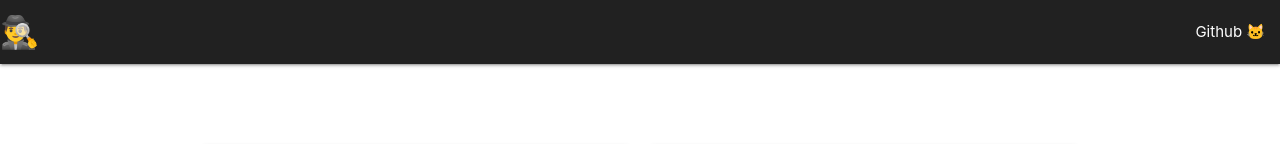
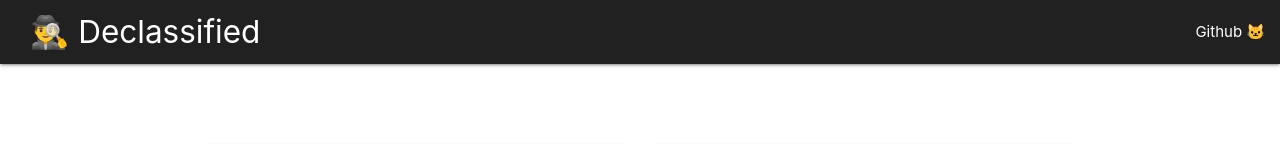
Before and after one commit to henrypalacios/x_files, a plain HTML site: page web/index.html in a window 1280 px wide. Shown: the top 144 px of the page. Drawn offline with nearby package versions, Linux system fonts and the light colour scheme; grey boxes are pictures that could not be loaded.

```diff
--- a/web/index.html
+++ b/web/index.html
@@ -12,7 +12,7 @@
     <header>
         <nav>
             <div class="nav-wrapper grey darken-4">
-                <a href="#" class="brand-logo">🕵‍♂️</a>
+                <a style='margin-left: 2rem;' href="#" class="brand-logo">🕵‍♂️ Declassified</a>
                 <ul id="nav-mobile" class="right hide-on-med-and-down">
                 <li><a href="index.html">Github 🐱️</a></li>
                 </ul>
```
Also changed, not shown: docs/preview.gif (added), 1 other file.
